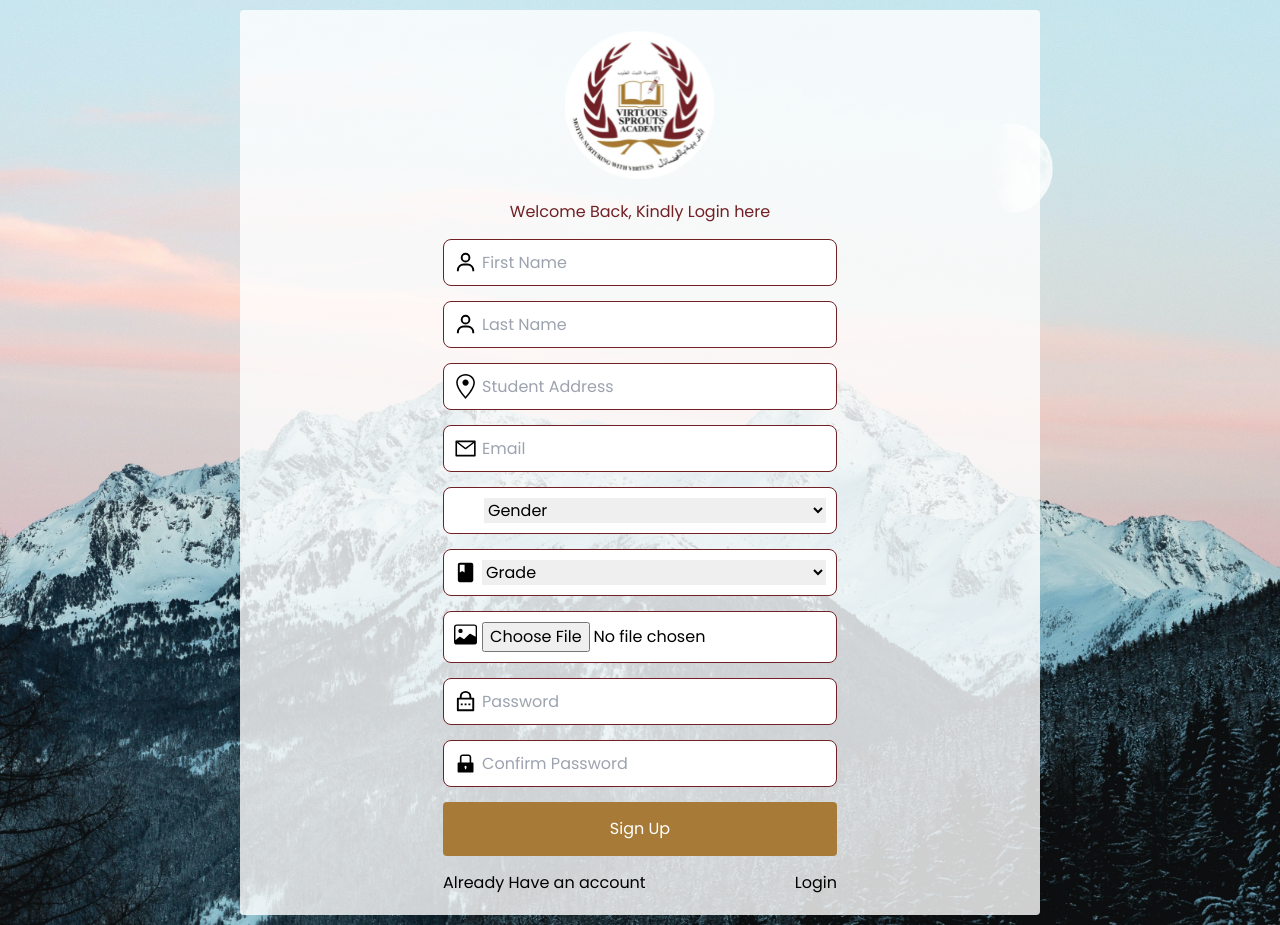
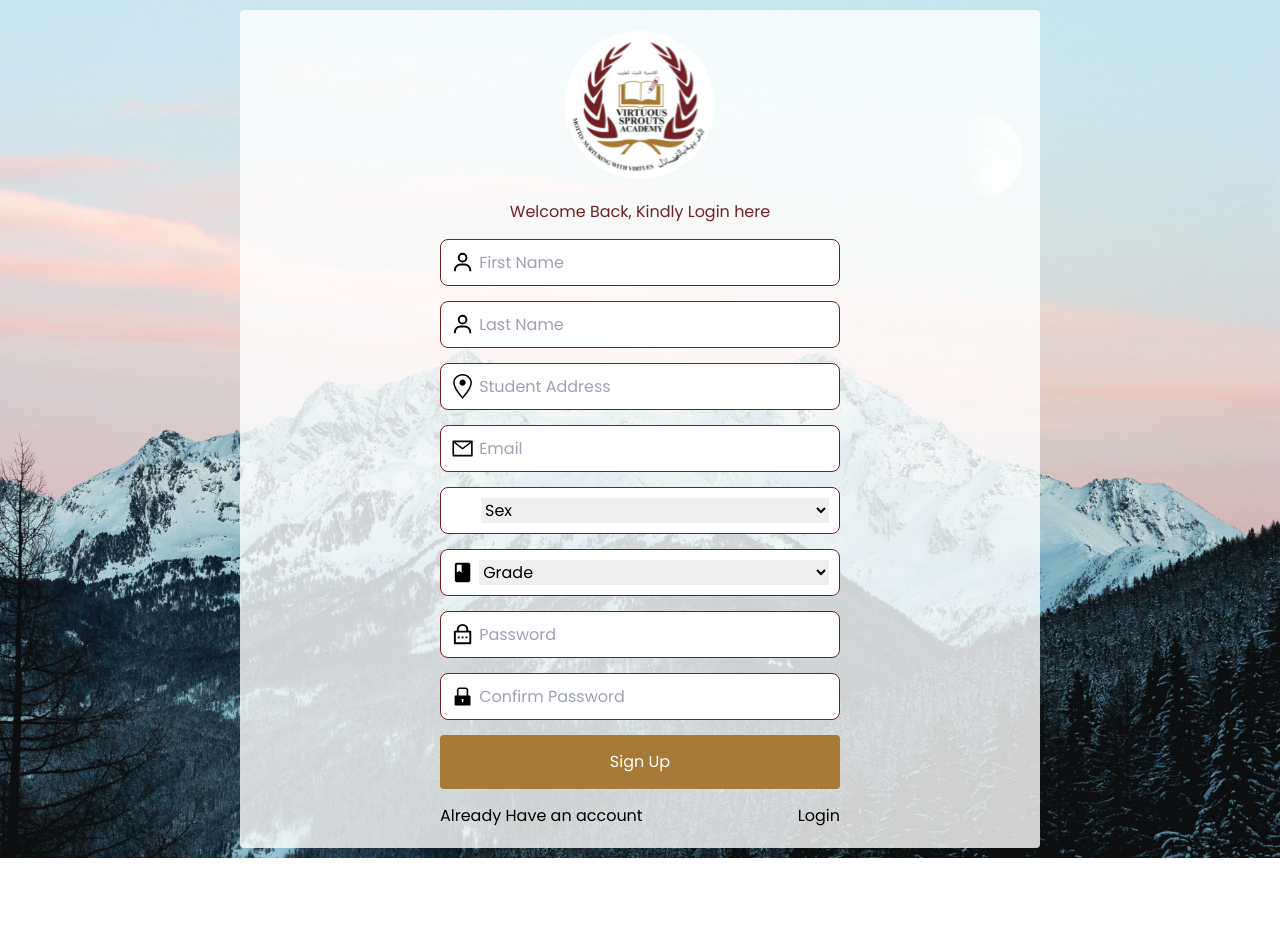
Before and after one commit to canhamzacode/lmsv2, a React (Vite) app: page /signup in a window 1280 px wide. After the commit the page ends 858 px from the top, so only its background shows below. Built offline with nearby package versions, Linux system fonts and the light colour scheme; some icons are missing.

Commit message:
made progres witht the auth context and storing of data

```diff
--- a/package.json
+++ b/package.json
@@ -10,10 +10,13 @@
     "preview": "vite preview"
   },
   "dependencies": {
+    "@hookform/resolvers": "^3.3.2",
     "react": "^18.2.0",
     "react-dom": "^18.2.0",
+    "react-hook-form": "^7.47.0",
     "react-icons": "^4.11.0",
-    "react-router-dom": "^6.17.0"
+    "react-router-dom": "^6.17.0",
+    "yup": "^1.3.2"
   },
   "devDependencies": {
     "@types/react": "^18.2.15",
--- a/src/App.tsx
+++ b/src/App.tsx
@@ -1,10 +1,13 @@
 import { BrowserRouter } from "react-router-dom";
 import AppRoutes from "./routes/AppRoutes";
+import { AuthProvider } from "./providers/AuthProvider";
 
 function App() {
   return (
     <BrowserRouter>
-      <AppRoutes />
+      <AuthProvider>
+        <AppRoutes />
+      </AuthProvider>
     </BrowserRouter>
   );
 }
--- /dev/null
+++ b/src/Types/index.d.ts
@@ -0,0 +1,16 @@
+export enum ROLE {
+    Admin = "admin",
+    User = "user",
+    Teacher = "teacher"
+}
+export type UserData = {
+    firstName: string;
+    lastName: string;
+    address: string;
+    email: string;
+    sex: string;
+    grade: string;
+    password: string;
+    confirmPassword: string;
+    role: ROLE;
+};
--- /dev/null
+++ b/src/config/Schema.tsx
@@ -0,0 +1,17 @@
+import * as yup from "yup";
+export const SignupSchema = yup.object().shape({
+  firstName: yup.string().required("Firstname Is Required"),
+  lastName: yup.string().required("Lastname Is Required"),
+  address: yup.string().required("Address Is Required"),
+  email: yup
+    .string()
+    .email("Invalid email format")
+    .required("This field is required"),
+  sex: yup.string().required("Sex is required"),
+  grade: yup.string().required("Grade is required"),
+  password: yup.string().min(8).required("This Field is required"),
+  confirmPassword: yup
+    .string()
+    .oneOf([yup.ref("password"), undefined], "Passwords Don't Match")
+    .required(),
+});
--- a/src/layout/AppLayout.tsx
+++ b/src/layout/AppLayout.tsx
@@ -19,7 +19,7 @@ const AppLayout = ({ children }: AppLayout) => {
       <Sidebar
         setShowSideBar={setShowSideBar}
         showSideBar={showSideBar}
-        role="user"
+        role="admin"
       />
       <div className="w-full h-screen grid gap-7 overflow-y-auto bg-black/30 p-[20px]">
         <div className="w-full flex items-center justify-between gap-[10px]">
--- a/src/pages/Auth/Signup.tsx
+++ b/src/pages/Auth/Signup.tsx
@@ -4,102 +4,173 @@ import { BiUser } from "react-icons/bi";
 import { GoLocation } from "react-icons/go";
 import { LiaTransgenderSolid } from "react-icons/lia";
 import { MdClass } from "react-icons/md";
-import { BsImage } from "react-icons/bs";
+// import { BsImage } from "react-icons/bs";
+import { useForm } from "react-hook-form";
+import { yupResolver } from "@hookform/resolvers/yup";
 import { RiLockPasswordLine } from "react-icons/ri";
+import { SignupSchema } from "../../config/Schema";
 
 const Signup = () => {
+  const {
+    register,
+    handleSubmit,
+    formState: { errors },
+  } = useForm({
+    resolver: yupResolver(SignupSchema),
+  });
+  const onCreateAccount = (data: any) => {
+    console.log({ ...data, role: "user" });
+  };
   return (
     <div className="grid gap-[10px] w-full ">
-      <div className="w-full min-w-[300px]  text-center grid gap-[15px]">
+      <div className="w-full min-w-[400px]  text-center grid gap-[15px]">
         <p className="text-[#712126] text-center">
           Welcome Back, Kindly Login here
         </p>
         <form
-          action=""
-          className="w-full min-w-[300px]  text-center grid gap-[15px]"
+          onSubmit={handleSubmit(onCreateAccount)}
+          className="w-full text-center grid gap-[15px]"
         >
-          <div className="w-[100%] p-[10px] bg-white rounded-lg border-[#712126] border flex gap-[5px]">
+          <div className={`w-full ${errors.firstName ? "bg-red-100" : ""} `}>
+            <div className="w-full p-[10px] bg-white rounded-lg border-[#712126] border flex gap-[5px]">
               <BiUser size={25} />
               <input
                 type="text"
                 placeholder="First Name"
                 className="border-none outline-none w-full"
+                {...register("firstName")}
               />
             </div>
-          <div className="w-[100%] p-[10px] bg-white rounded-lg border-[#712126] border flex gap-[5px]">
+            {errors.firstName && (
+              <p className="text-red-700 capitalize">
+                {errors.firstName.message}
+              </p>
+            )}
+          </div>
+          <div className={`w-full ${errors.lastName ? "bg-red-100" : ""} `}>
+            <div className="w-full p-[10px] bg-white rounded-lg border-[#712126] border flex gap-[5px]">
               <BiUser size={25} />
               <input
                 type="text"
                 placeholder="Last Name"
                 className="border-none outline-none w-full"
+                {...register("lastName")}
               />
             </div>
+            {errors.lastName && (
+              <p className="text-red-700 capitalize">
+                {errors.lastName.message}
+              </p>
+            )}
+          </div>
+          <div className={`w-full ${errors.address ? "bg-red-100" : ""} `}>
             <div className="w-[100%] p-[10px] bg-white rounded-lg border-[#712126] border flex gap-[5px]">
               <GoLocation size={25} />
               <input
                 type="text"
                 placeholder="Student Address"
                 className="border-none outline-none w-full"
+                {...register("address")}
               />
             </div>
+            {errors.address && (
+              <p className="text-red-700 capitalize">
+                {errors.address.message}
+              </p>
+            )}
+          </div>
+          <div className={`w-full ${errors.firstName ? "bg-red-100" : ""} `}>
             <div className="w-[100%] p-[10px] bg-white rounded-lg border-[#712126] border flex gap-[5px]">
               <AiOutlineMail size={25} />
               <input
                 type="email"
                 placeholder="Email"
                 className="border-none outline-none w-full"
+                {...register("email")}
               />
             </div>
+            {errors.email && (
+              <p className="text-red-700 capitalize">{errors.email.message}</p>
+            )}
+          </div>
+          <div className={`w-full ${errors.sex ? "bg-red-100" : ""} `}>
             <div className="w-[100%] p-[10px] bg-white rounded-lg border-[#712126] border flex gap-[5px]">
               <LiaTransgenderSolid size={25} />
               <select
-              name=""
                 id="gender"
                 className="border-none outline-none w-full"
+                {...register("sex")}
               >
-              <option value="">Gender</option>
-              <option value="">Male</option>
-              <option value="">Female</option>
+                <option value="">Sex</option>
+                <option value="male">Male</option>
+                <option value="female">Female</option>
               </select>
             </div>
+            {errors.sex && <p className="text-red-700">{errors.sex.message}</p>}
+          </div>
+          <div className={`w-full ${errors.grade ? "bg-red-100" : ""} `}>
             <div className="w-[100%] p-[10px] bg-white rounded-lg border-[#712126] border flex gap-[5px]">
               <MdClass size={25} />
               <select
-              name=""
+                {...register("grade")}
                 id="grade"
                 className="border-none outline-none w-full"
               >
                 <option value="">Grade</option>
-              <option value="">Grade 1</option>
-              <option value="">Grade 2</option>
-              <option value="">Grade 3</option>
-              <option value="">Grade 4</option>
-              <option value="">Grade 5</option>
-              <option value="">Grade 6</option>
+                <option value="grade1">Grade 1</option>
+                <option value="grade2">Grade 2</option>
+                <option value="grade3">Grade 3</option>
+                <option value="grade4">Grade 4</option>
+                <option value="grade5">Grade 5</option>
+                <option value="grade6">Grade 6</option>
               </select>
             </div>
-          <div className="w-[100%] p-[10px] bg-white rounded-lg border-[#712126] border flex gap-[5px]">
+            {errors.grade && (
+              <p className="text-red-700 capitalize">{errors.grade.message}</p>
+            )}
+          </div>
+          {/* <div className="w-[100%] p-[10px] bg-white rounded-lg border-[#712126] border flex gap-[5px]">
             <BsImage size={25} />
             <input type="file" className="border-none outline-none w-full" />
-          </div>
+          </div> */}
+          <div className={`w-full ${errors.password ? "bg-red-100" : ""} `}>
             <div className="w-[100%] p-[10px] bg-white rounded-lg border-[#712126] border flex gap-[5px]">
               <RiLockPasswordLine size={25} />
               <input
                 type="password"
                 placeholder="Password"
+                {...register("password")}
                 className="border-none outline-none w-full"
               />
             </div>
+            {errors.password && (
+              <p className="text-red-700 capitalize">
+                {errors.password.message}
+              </p>
+            )}
+          </div>
+          <div
+            className={`w-full ${errors.confirmPassword ? "bg-red-100" : ""} `}
+          >
             <div className="w-[100%] p-[10px] bg-white rounded-lg border-[#712126] border flex gap-[5px]">
               <AiFillLock size={25} />
               <input
                 type="password"
                 placeholder="Confirm Password"
                 className="border-none outline-none w-full"
+                {...register("confirmPassword")}
               />
             </div>
-
-          <button className="bg-[#A77B37] p-[15px] text-[#fff] w-full max-w-[400px] mx-auto rounded ">
+            {errors.confirmPassword && (
+              <p className="text-red-700 capitalize">
+                {errors.confirmPassword.message}
+              </p>
+            )}
+          </div>
+          <button
+            type="submit"
+            className="bg-[#A77B37] p-[15px] text-[#fff] w-full max-w-[400px] mx-auto rounded "
+          >
             Sign Up
           </button>
         </form>
--- /dev/null
+++ b/src/providers/AuthProvider.tsx
@@ -0,0 +1,70 @@
+import {
+  createContext,
+  ReactNode,
+  useContext,
+  useState,
+  useEffect,
+} from "react";
+import { UserData } from "../Types";
+
+interface AuthContextType {
+  user: UserData | null | undefined;
+  updateUser: (user: UserData) => void;
+  logout: () => void;
+  isAuthenticated: () => boolean;
+}
+
+const AuthContext = createContext<AuthContextType | undefined>(undefined);
+
+interface AuthProviderProps {
+  children: ReactNode;
+}
+
+const AuthProvider = ({ children }: AuthProviderProps) => {
+  const [user, setUser] = useState<UserData | null | undefined>(undefined);
+
+  useEffect(() => {
+    // Load user data from local storage on component mount
+    const storedUser = localStorage.getItem("user");
+    if (storedUser) {
+      setUser(JSON.parse(storedUser));
+    }
+  }, []); // Empty dependency array ensures this effect runs once on mount
+
+  const handleLogOut = () => {
+    localStorage.removeItem("user"); // Remove user data from local storage
+    setUser(null); // Set the user to null in the context
+  };
+
+  const updateUser = (user: UserData) => {
+    localStorage.setItem("user", JSON.stringify(user)); // Store user data in local storage
+    setUser(user); // Set the user in the context
+  };
+
+  const isAuthenticated = () => {
+    return user !== null;
+  };
+
+  const authContextValue: AuthContextType = {
+    user,
+    updateUser,
+    logout: handleLogOut,
+    isAuthenticated,
+  };
+
+  return (
+    <AuthContext.Provider value={authContextValue}>
+      {children}
+    </AuthContext.Provider>
+  );
+};
+
+const useAuth = () => {
+  const context = useContext(AuthContext);
+  if (context === undefined) {
+    throw new Error("useAuth must be used within an AuthProvider");
+  }
+  return context;
+};
+
+export { AuthProvider, useAuth };
--- /dev/null
+++ b/src/routes/PrivateRoute.tsx
@@ -0,0 +1,27 @@
+import { useAuth } from "../providers/AuthProvider";
+import { Navigate, useLocation } from "react-router-dom";
+
+const PrivateRoute = ({
+  children,
+  roles,
+}: {
+  children: JSX.Element;
+  roles: string[];
+}) => {
+  const location = useLocation();
+  const { user, isAuthenticated } = useAuth();
+
+  const userHasRequiredRole = user && roles.includes(user.role);
+
+  if (!isAuthenticated) {
+    return <Navigate to="/login" state={{ from: location }} />;
+  }
+
+  if (!userHasRequiredRole) {
+    return "Acess Denied";
+  }
+
+  return children;
+};
+
+export default PrivateRoute;
```
Also changed, not shown: 1 other file (tests, documents, lock files or other folders). Lines whose indentation alone changed are shown as unchanged.
